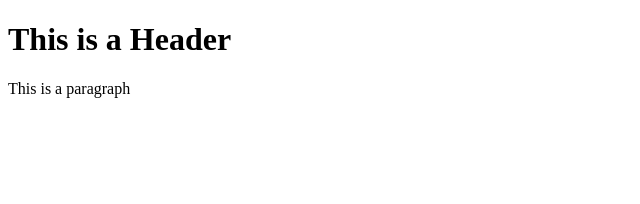
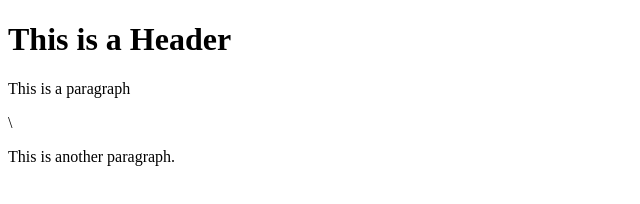
Before and after one commit to Geof-Hoffman/git-test, a plain HTML site: page index.html in a window 1280 px wide. Shown: the whole page, without its empty margins (0-640 px from the left). Drawn offline with Linux system fonts and the light colour scheme.

Commit message:
third commit

```diff
--- a/index.html
+++ b/index.html
@@ -3,5 +3,7 @@
    <body>
       <h1>This is a Header</h1>
       <p>This is a paragraph</p>
+
+      \<p>This is another paragraph.</p>
    </body>
 </html>
```
